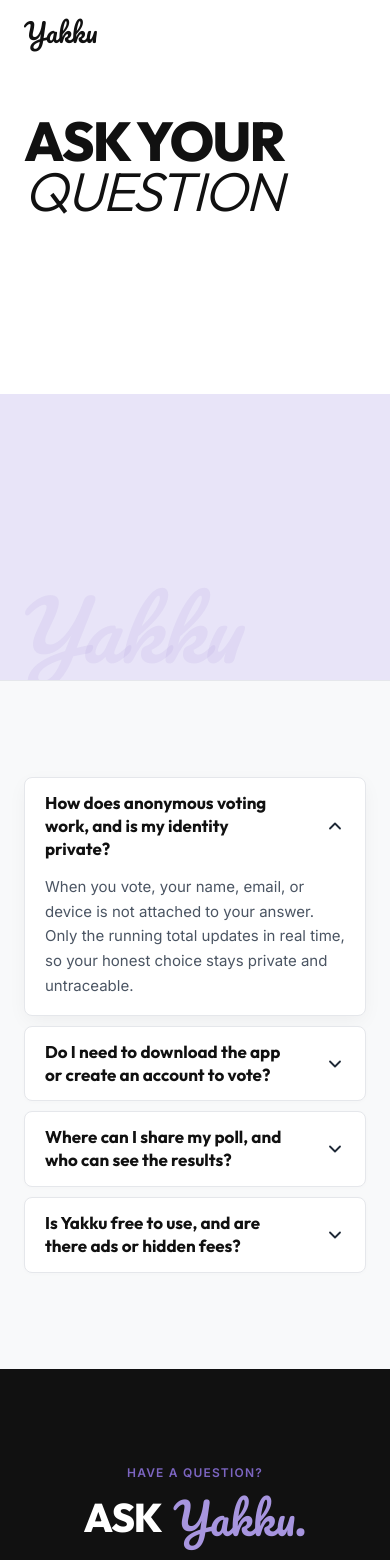
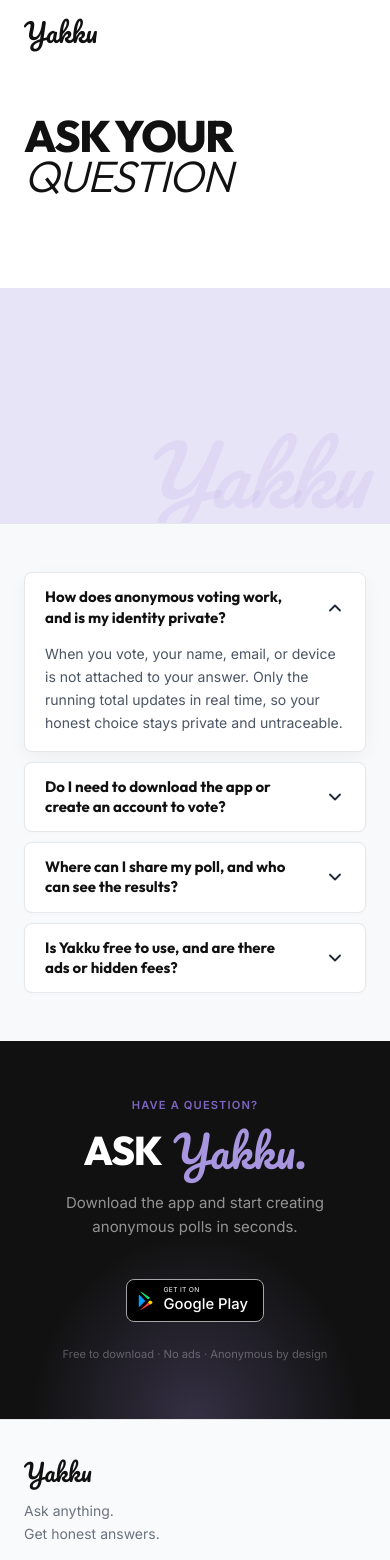
Before and after one commit to heyyakku11/heyyakku_web, a React (Vite) app: page / in a window 390 px wide. Shown: the top 1560 px of the page. Built offline with nearby package versions, Linux system fonts and the light colour scheme; no server answers.

Commit message:
feat: enhance layout and responsiveness of FaqSection, HeroLavender, and Landing components; update PrivacyPolicy styles for improved readability

```diff
--- a/src/components/FaqSection.tsx
+++ b/src/components/FaqSection.tsx
@@ -44,13 +44,14 @@
   return (
     <section
       id="faq"
-      className="py-24 px-6 md:px-12"
+      className="px-6 md:px-12"
       style={{
+        paddingBlock: 'clamp(48px, 9vw, 96px)',
         background: '#F8F9FA',
         borderTop: `1px solid ${designTokens.colors.border}`,
       }}
     >
-      <div className="max-w-7xl mx-auto">
+      <div className="mx-auto" style={{ maxWidth: 820 }}>
         {/* 2-Column Split Grid - Exact Match to Attached Reference UI */}
         <div className="faq-two-col-grid">
           {/* Stacked White Cards with Clear Gaps */}
@@ -100,7 +101,7 @@
                       style={{
                         fontFamily: designTokens.typography.fontFamilies.heading,
                         fontWeight: 700,
-                        fontSize: '17px',
+                        fontSize: 'clamp(15px, 0.5vw + 13px, 19px)',
                         lineHeight: 1.35,
                         color: '#111111',
                         paddingRight: '8px',
@@ -140,7 +141,7 @@
                     >
                       <p
                         style={{
-                          fontSize: '15px',
+                          fontSize: 'clamp(14px, 0.4vw + 12.5px, 16.5px)',
                           color: '#4B5563',
                           lineHeight: 1.65,
                           margin: 0,
--- a/src/components/HeroLavender.tsx
+++ b/src/components/HeroLavender.tsx
@@ -5,8 +5,8 @@
     <div
       className="absolute bottom-0 left-0 right-0 pointer-events-auto"
       style={{
-        height: '42%',
-        minHeight: 280,
+        height: '45%',
+        minHeight: 160,
         zIndex: 5, // Layer 1: Above base white hero section
       }}
     >
@@ -24,8 +24,7 @@
         className="absolute pointer-events-none select-none"
         style={{
           bottom: '4%',
-          right: '10%',
-          transform: 'translateX(-50%)',
+          right: '6%',
           fontFamily: designTokens.typography.fontFamilies.brand,
           fontStyle: 'italic',
           fontSize: designTokens.typography.fontSizes.watermark,
--- a/src/index.css
+++ b/src/index.css
@@ -349,119 +349,26 @@
   .lg\:pl-16 { padding-left: 64px; }
 }
 
-/* Hero: keep 560px layout; grow height from 561px so the heading stays above lavender */
+/* Hero: fluid height and heading that scale with the viewport */
 .hero-section {
-  min-height: clamp(560px, 85vh, 680px);
-}
-
-@media (min-width: 561px) {
-  .hero-section {
-    min-height: clamp(680px, calc(680px + 0.55 * (100vw - 560px)), 860px);
-  }
-}
-
-@media (min-width: 900px) {
-  .hero-section {
-    min-height: clamp(780px, 90vh, 960px);
-  }
-}
-
-.hero-mockup-mobile {
-  display: none;
-  position: absolute;
-  top: 0;
-  right: 0;
-  z-index: 20;
-  margin: 0;
-  padding: 0;
-  align-items: flex-start;
-  justify-content: flex-end;
-}
-
-@media (min-width: 900px) {
-  .hero-mockup-mobile {
-    display: flex;
-  }
-}
-
-@media (min-width: 1024px) {
-  .hero-mockup-mobile {
-    display: none;
-  }
+  min-height: clamp(420px, 62vh, 700px);
 }
 
 .hero-heading-wrap {
   container-type: inline-size;
   width: 100%;
-  max-width: 660px;
+  max-width: 960px;
 }
 
 .hero-heading {
   margin: 0;
   width: 100%;
-  font-size: clamp(40px, 12vw, 108px);
-  font-size: clamp(40px, 16cqi, 108px);
+  font-size: clamp(44px, 9vw, 150px);
   line-height: 0.92;
 }
 
 .hero-heading-question {
   white-space: nowrap;
-}
-
-.hero-lavender-content {
-  container-type: inline-size;
-  width: 100%;
-  max-width: 540px;
-}
-
-.hero-lavender-copy-wrap {
-  margin-bottom: clamp(20px, 5cqi, 29px);
-}
-
-.hero-lavender-copy {
-  margin: 0;
-  max-width: 460px;
-  font-size: clamp(13.5px, 4.2cqi, 15.3px);
-  font-weight: 600;
-  line-height: 1.5;
-}
-
-.hero-lavender-actions {
-  display: flex;
-  flex-direction: column;
-  gap: clamp(16px, 4.2cqi, 22px);
-}
-
-.hero-lavender-cta {
-  display: inline-block;
-  font-size: clamp(12.5px, 3.2cqi, 12.6px);
-  font-weight: 700;
-  line-height: 1.2;
-  padding: clamp(10px, 2.6cqi, 13px) clamp(22px, 6cqi, 29px);
-}
-
-.hero-lavender-app-row {
-  display: flex;
-  align-items: center;
-  gap: clamp(10px, 3cqi, 14px);
-}
-
-.hero-lavender-app-label {
-  margin: 0;
-  font-size: clamp(12px, 3cqi, 12.6px);
-  font-weight: 600;
-  line-height: 1.25;
-}
-
-.hero-lavender-store-btn {
-  width: clamp(37px, 9cqi, 41px);
-  height: clamp(37px, 9cqi, 41px);
-  flex-shrink: 0;
-}
-
-.hero-lavender-store-btn svg {
-  width: clamp(16px, 4.2cqi, 20px);
-  height: clamp(16px, 4.2cqi, 20px);
 }
 
 /* Process Section 3-Cards Grid */
@@ -647,3 +554,61 @@
     width: 240px;
   }
 }
+
+/* Legal pages (/policy): fluid type and spacing */
+.legal-article {
+  max-width: min(100%, 960px, 34vw + 300px);
+  margin-inline: auto;
+  font-size: clamp(15px, 0.55vw + 12.5px, 20px);
+  line-height: 1.7;
+  overflow-wrap: anywhere;
+}
+
+.legal-article h1 {
+  margin: 0;
+  font-size: clamp(30px, 2.6vw + 16px, 68px);
+  line-height: 1.1;
+  font-weight: 800;
+}
+
+.legal-article h2 {
+  margin: clamp(32px, 4vw, 48px) 0 14px;
+  font-size: clamp(20px, 1.1vw + 14px, 35px);
+  line-height: 1.25;
+  font-weight: 800;
+}
+
+.legal-article h3 {
+  margin: clamp(22px, 2.5vw, 32px) 0 10px;
+  font-size: clamp(17px, 0.55vw + 14px, 25px);
+  line-height: 1.3;
+  font-weight: 700;
+}
+
+.legal-article p {
+  margin: 0 0 14px;
+}
+
+.legal-article .legal-meta {
+  margin: 12px 0 0;
+  font-size: clamp(13px, 0.3vw + 11.5px, 17px);
+}
+
+.legal-article ul {
+  margin: 0 0 14px;
+  padding-left: 1.4em;
+  list-style: disc;
+}
+
+.legal-article li {
+  margin-bottom: 6px;
+}
+
+.legal-main {
+  flex: 1 1 auto;
+  padding: clamp(88px, 9vw, 120px) clamp(20px, 5vw, 48px) clamp(48px, 7vw, 80px);
+}
+
+.legal-article li {
+  list-style: disc;
+}
--- a/src/pages/Landing.tsx
+++ b/src/pages/Landing.tsx
@@ -81,8 +81,11 @@
           ========================================================================= */}
       <section
         id="download"
-        className="py-24 px-6 md:px-12 text-center relative overflow-hidden"
-        style={{ background: designTokens.colors.dark }}
+        className="px-6 md:px-12 text-center relative overflow-hidden"
+        style={{
+          background: designTokens.colors.dark,
+          paddingBlock: 'clamp(56px, 10vw, 96px)',
+        }}
       >
         {/* Ambient lavender radial light cone */}
         <div
@@ -95,8 +98,11 @@
 
         <div className="max-w-xl mx-auto relative">
           <p
-            className="text-xs font-bold tracking-widest uppercase mb-4"
-            style={{ color: designTokens.colors.primary }}
+            className="font-bold tracking-widest uppercase mb-4"
+            style={{
+              color: designTokens.colors.primary,
+              fontSize: 'clamp(11px, 0.3vw + 10px, 13px)',
+            }}
           >
             Have a question?
           </p>
@@ -105,6 +111,7 @@
             style={{
               fontFamily: designTokens.typography.fontFamilies.heading,
               fontSize: designTokens.typography.fontSizes.ctaHeading,
+              marginBottom: 'clamp(18px, 2.2vw, 30px)',
               letterSpacing: designTokens.typography.letterSpacings.tight,
             }}
           >
@@ -124,7 +131,10 @@
           </h2>
           <p
             className="text-base mb-10"
-            style={{ color: designTokens.colors.textWhiteMuted }}
+            style={{
+              color: designTokens.colors.textWhiteMuted,
+              fontSize: 'clamp(15px, 0.5vw + 13px, 18px)',
+            }}
           >
             Download the app and start creating anonymous polls in seconds.
           </p>
@@ -139,10 +149,13 @@
                 color: '#FFFFFF',
                 border: '1px solid #A6A6A6',
                 borderRadius: 8,
+                // Everything inside is sized in em, so the badge scales with this one font-size.
+                fontSize: 'clamp(13px, 1.4vw + 8px, 20px)',
                 width: 'auto',
+                height: '3.2em',
                 alignSelf: 'center',
-                padding: '0 20px 0 14px',
-                gap: 10,
+                padding: '0 1.1em 0 0.8em',
+                gap: '0.55em',
               }}
               onMouseEnter={(e) => {
                 e.currentTarget.style.transform = 'scale(1.03)';
@@ -151,7 +164,7 @@
                 e.currentTarget.style.transform = 'scale(1)';
               }}
             >
-              <svg width="26" height="28" viewBox="0 0 24 24">
+              <svg style={{ width: '1.35em', height: '1.45em' }} viewBox="0 0 24 24">
                 <path fill="#00A0FF" d="M1.48 3.66a1.75 1.75 0 0 0-.48 1.23v14.22c0 .47.17.9.48 1.23l.07.06 7.96-7.96v-.19L1.55 3.6l-.07.06z" />
                 <path fill="#FFD500" d="M18.52 13.06l-2.72-1.61-2.84 2.84 2.84 2.84 2.73-1.62c.78-.46.78-1.99-.01-2.45z" />
                 <path fill="#FF3A44" d="M3.18 23.76c.3.17.64.22.98.14l11.65-6.9-2.52-2.52-10.11 9.28z" />
@@ -160,13 +173,13 @@
               <div className="text-left">
                 <p
                   className="leading-none uppercase"
-                  style={{ fontSize: 10, letterSpacing: '0.04em' }}
+                  style={{ fontSize: '0.5em', letterSpacing: '0.04em' }}
                 >
                   Get it on
                 </p>
                 <p
                   className="leading-tight"
-                  style={{ fontSize: 22, fontWeight: 500, marginTop: 2 }}
+                  style={{ fontSize: '1.1em', fontWeight: 500, marginTop: '0.1em' }}
                 >
                   Google Play
                 </p>
@@ -174,7 +187,12 @@
             </a>
           </div>
 
-          <p className="text-xs" style={{ color: designTokens.colors.textWhiteSubtle }}>
+          <p
+            style={{
+              color: designTokens.colors.textWhiteSubtle,
+              fontSize: 'clamp(11px, 0.3vw + 10px, 13px)',
+            }}
+          >
             Free to download · No ads · Anonymous by design
           </p>
         </div>
```
Also changed, not shown: src/pages/PrivacyPolicy.tsx (+7 -14 lines).
